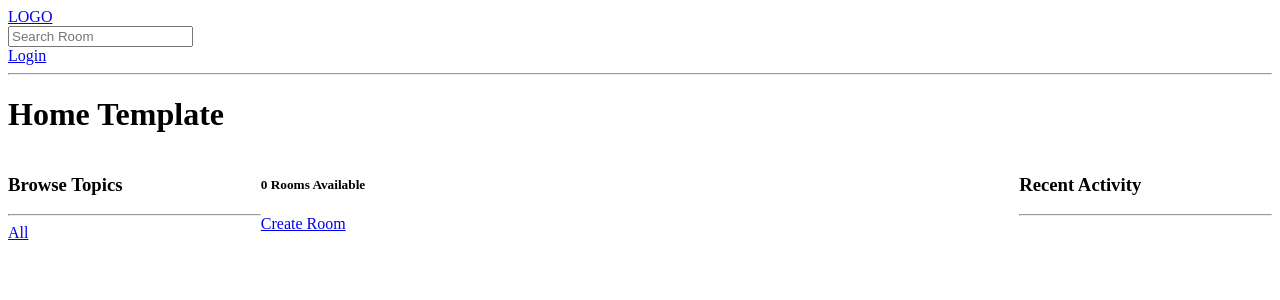
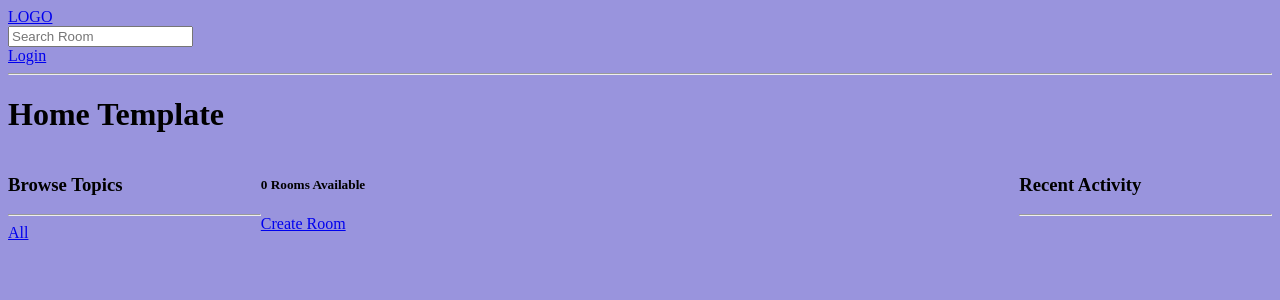
Before and after one commit to abdullahashfaq-ds/Study-Buddy, a Django app: page / in a window 1280 px wide. Shown: the top 300 px of the page. Run offline with Django 3.2, Linux system fonts and the light colour scheme; data that the repository does not hold is empty.

Commit message:
Handled Static Files

```diff
--- a/main/settings.py
+++ b/main/settings.py
@@ -122,6 +122,10 @@ USE_TZ = True
 
 STATIC_URL = '/static/'
 
+STATICFILES_DIRS = [
+    BASE_DIR / 'static'
+]
+
 # Default primary key field type
 # https://docs.djangoproject.com/en/3.2/ref/settings/#default-auto-field
 
--- /dev/null
+++ b/static/styles/main.css
@@ -0,0 +1,3 @@
+body {
+    background-color: rgb(153, 148, 221);
+}
--- a/templates/main.html
+++ b/templates/main.html
@@ -1,3 +1,5 @@
+{% load static %}
+
 <!DOCTYPE html>
 <html lang="en">
 
@@ -5,6 +7,7 @@
     <meta charset="UTF-8">
     <meta name="viewport" content="width=device-width, initial-scale=1.0">
     <title>Study Buddy</title>
+    <link rel="stylesheet" href="{% static 'styles/main.css' %}" />
 </head>
 
 <body>
@@ -19,6 +22,8 @@
     </ul>
     {% endif %}
 
+    <!-- <img src="{% static 'images/test.jpg' %}" alt=""> -->
+
     {% block content %}
 
     {% endblock %}
```
Also changed, not shown: static/images/test.jpg (added).
